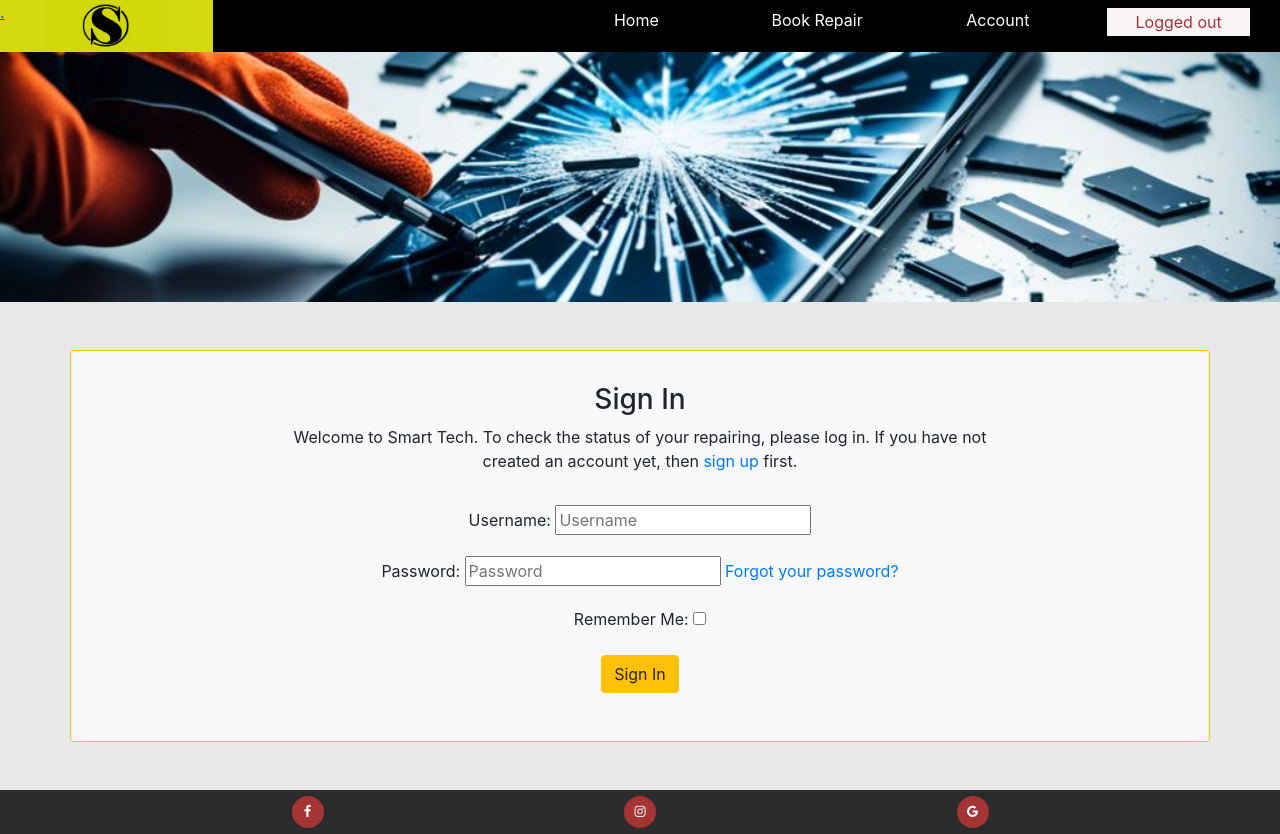
After one commit to JSaprah/Smart-Tech-Repair, a Django app: page /accounts/login/ in a window 1280 px wide. The commit adds this page. Run offline with Django 4.2, Linux system fonts and the light colour scheme; some libraries are stand-ins or nearby versions.

Commit message:
Add sign in option

```diff
--- a/book_repair/models.py
+++ b/book_repair/models.py
@@ -18,7 +18,6 @@ PART = (
     ("Front Camera Repair", "Front Camera Repair"),
     ("Backglass Repair", "Backglass Repair"),
     ("Rear housing Replacement", "Rear housing Replacement"),
-    ("1", "1")
 )
 
 
@@ -39,7 +38,6 @@ class Phonemodel(models.Model):
     series = models.CharField(max_length=50)
     make = models.CharField(max_length=100, blank=True)
 
-
     def __str__(self):
         return f"{self.manufacturer} {self.series} {self.make}"
 
@@ -47,7 +45,7 @@ class Phonemodel(models.Model):
 class Service(models.Model):
     phonemodel = models.ForeignKey(Phonemodel, on_delete=models.CASCADE)
     part = models.CharField(max_length=50, choices=PART)
-    price = models.DecimalField(max_digits=10, decimal_places=2)
+    price = models.DecimalField(max_digits=10, decimal_places=2, blank=True, null=True)
 
     def __str__(self):
         return f"{self.part}"
@@ -57,7 +55,7 @@ class Ticket(models.Model):
     phonemodel = models.ForeignKey(Phonemodel, on_delete=models.CASCADE)
     broken_part = models.ForeignKey(Service, on_delete=models.CASCADE)
     customer = models.ForeignKey(Customer, on_delete=models.CASCADE)
-    booking_date = models.DateTimeField()
+    booking_date = models.DateField(auto_now_add=True)
     status = models.IntegerField(choices=STATUS, default=0)
     created_on = models.DateTimeField(auto_now_add=True)
     imei = models.CharField(max_length=15, unique=True)
--- a/requirements.txt
+++ b/requirements.txt
@@ -2,9 +2,14 @@ asgiref==3.8.1
 crispy-bootstrap5==0.7
 dj-database-url==0.5.0
 Django==4.2.17
+django-allauth==0.57.2
 django-crispy-forms==2.3
 django-summernote==0.8.20.0
 gunicorn==20.1.0
+oauthlib==3.2.2
 psycopg2==2.9.10
+PyJWT==2.10.1
+python3-openid==3.2.0
+requests-oauthlib==2.0.0
 sqlparse==0.5.3
 whitenoise==5.3.0
--- a/smart_tech/urls.py
+++ b/smart_tech/urls.py
@@ -20,6 +20,7 @@ from django.urls import path, include
 
 urlpatterns = [
     path('admin/', admin.site.urls),
+    path("accounts/", include("allauth.urls")),
     path('summernote/', include('django_summernote.urls')),
     path('', include("book_repair.urls"), name="repair-urls"),
 ]
--- a/static/css/style.css
+++ b/static/css/style.css
@@ -59,6 +59,11 @@ header{
     color:rgb(211,217,12);
 }
 
+.user-banner{
+    background-color: rgba(251, 244, 244);
+    color:rgba(165,52,52);
+    padding: 2px;
+}
 
 /*--------------------------------------------Footer*/
 
--- a/static/js/script.js
+++ /dev/null
@@ -1 +0,0 @@
-$(p).text('all change')
--- /dev/null
+++ b/templates/account/login.html
@@ -0,0 +1,32 @@
+{% extends "base.html" %}
+
+{% load i18n %}
+
+{% block head_title %}{% trans "Sign In" %}{% endblock %}
+
+{% block content %}
+
+<div class="container text-center border border-warning mb-5 mt-5 pb-5 card bg-light">
+    <div class="row">
+        <div class="col-md-8 mt-3 pt-3 offset-md-2">
+            <h3>{% trans "Sign In" %}</h3>
+
+            <p>{% blocktrans %}Welcome to Smart Tech. To check the status of your repairing, please log in.
+                If you have not created an account yet, then <a class="link" href="{{ signup_url }}">sign up</a>
+                first.{% endblocktrans %}</p>
+        </div>
+    </div>
+    <div class="row">
+        <div class="col-md-8 mt-3 offset-md-2">
+            <form class="login" method="POST" action="{% url 'account_login' %}">
+                {% csrf_token %}
+                {{ form.as_p }}
+                {% if redirect_field_value %}
+                <input type="hidden" name="{{ redirect_field_name }}" value="{{ redirect_field_value }}"/>
+                {% endif %}
+                <button class="btn btn-signup right btn btn-warning" type="submit">{% trans "Sign In" %}</button>
+            </form>
+        </div>
+    </div>
+</div>
+{% endblock %}
--- a/templates/base.html
+++ b/templates/base.html
@@ -1,4 +1,7 @@
 {% load static %}
+{% url 'account_login' as login_url %}
+{% url 'account_signup' as signup_url %}
+{% url 'account_logout' as logout_url %}
 
 
 <!DOCTYPE html>
@@ -30,20 +33,31 @@
             <div class="col-md-10 navcontainer">
                 <div class="col menu">
 
-                    <ul id="navigation" class="list-inline">
-                        <li class="col-md-3 list-inline-item nav-item">
+                    <ul id="navigation" class="list-inline mt-2 d-md-flex justify-content-end">
+
+                        <li class=" col-md-2 list-inline-item nav-item">
                             <a href="{% url 'home' %}"
                                 class="nav-active {% if request.path == '/' %}active{% endif %}">Home</a>
                         </li>
 
-                        <li class="col-md-3 list-inline-item nav-item">
-                            <a href="{% url 'booking'%}"
-                                class="nav-active {% if request.path == '/booking/' %}active{% endif %}">Book Repair</a>
+                        <li class="col-md-2 list-inline-item nav-item">
+                            <a href="{% url 'booking' %}"
+                                class="nav-active {% if request.path == '/booking/' %}active{% endif %}">Book
+                                Repair</a>
                         </li>
 
-                        <li class="col-md-3 list-inline-item nav-item">
-                            <a href="{% url 'login'%}"
-                                class="nav-active {% if request.path == '/login/' %}active{% endif %}">Login</a>
+                        <li class="col-md-2 list-inline-item nav-item">
+                            <a href="{% url 'login' %}"
+                                class="nav-active {% if request.path == '/login/' %}active{% endif %}">Account</a>
+                        </li>
+                        <li class="col-md-2 list-inline-item">
+                            {% if user.is_authenticated %}
+                            <p class="m-0 user-banner">
+                                Logged in as {{ user }}
+                            </p>
+                            {% else %}
+                            <p class="m-0 user-banner">Logged out</p>
+                            {% endif %}
                         </li>
                     </ul>
                 </div>
```
Also changed, not shown: book_repair/admin.py (+6 -5 lines), book_repair/forms.py (+6 -2 lines), book_repair/templates/book_repair/book_repair.html (+7 -5 lines), book_repair/templates/book_repair/create_ticket.html (+8 -5 lines), book_repair/templates/book_repair/login.html (+17 -3 lines), book_repair/views.py (+35 -8 lines), smart_tech/settings.py (+12 -1 lines), templates/account/logout.html (added, +29 -0 lines), templates/account/signup.html (added, +21 -0 lines).
